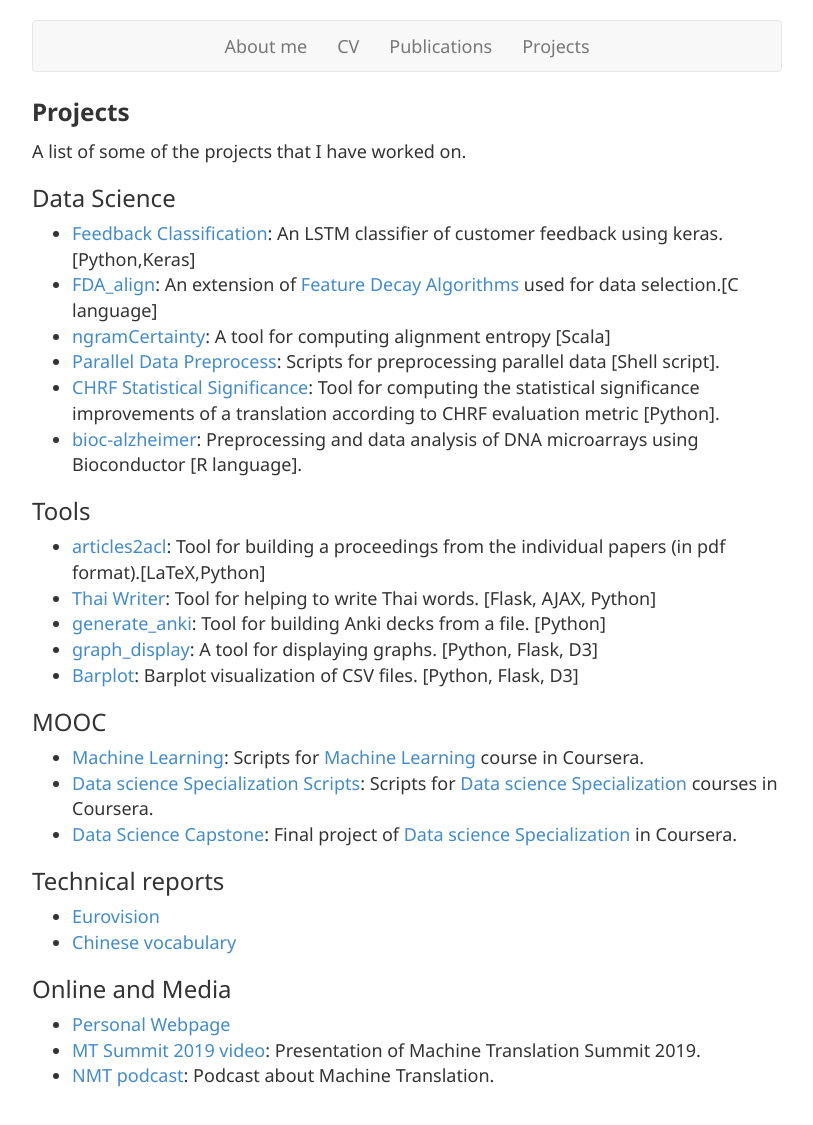
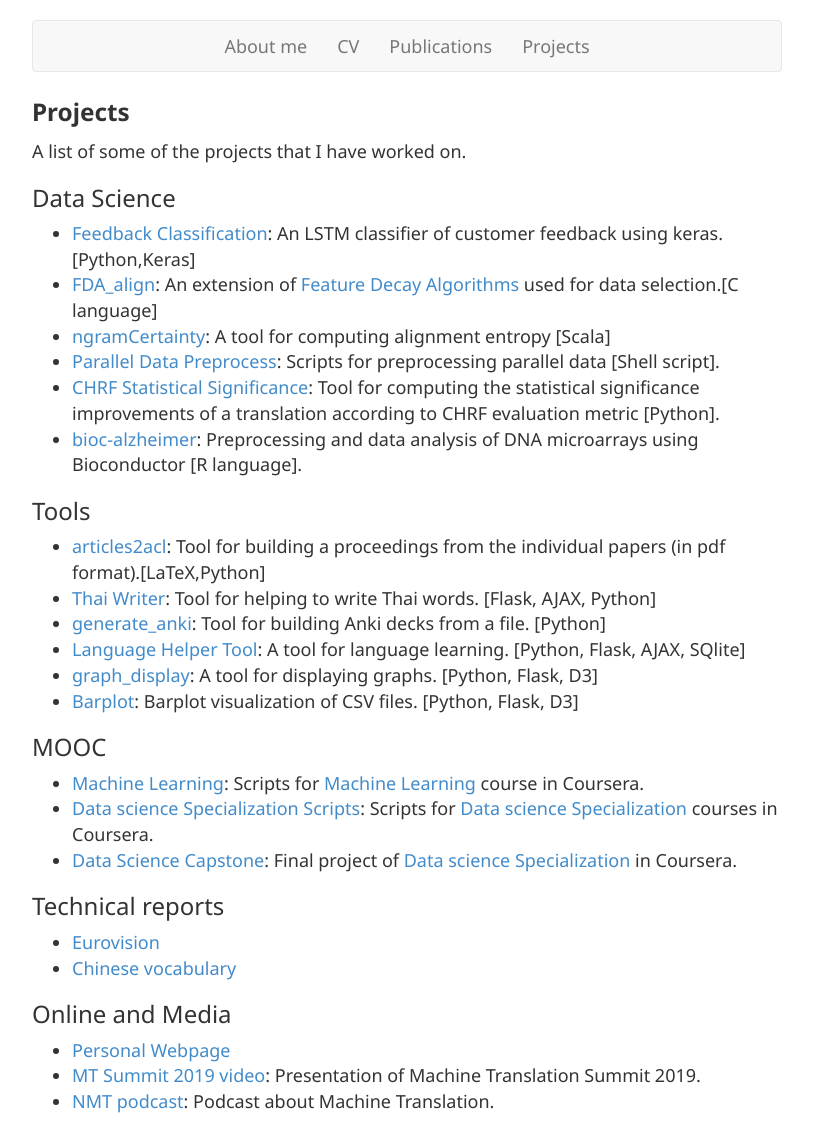
Before and after one commit to alberto-poncelas/alberto-poncelas.github.io, a Jekyll site: the page built from projects.md, in a window 1280 px wide. Shown: the whole page, without its empty margins (233-1046 px from the left). Built offline with Jekyll 4.4.1, drawn with Linux system fonts in a browser that asks for light colours; nearby versions of some CDN libraries; before the commit the page ends 1099 px from its top, so only the background shows below that.

Commit message:
project added

```diff
--- a/projects.md
+++ b/projects.md
@@ -19,6 +19,7 @@ A list of some of the projects that I have worked on.
 * [articles2acl](https://github.com/alberto-poncelas/articles2acl): Tool for building a proceedings from the individual papers (in pdf format).[LaTeX,Python]
 * [Thai Writer](https://github.com/alberto-poncelas/thai_writer): Tool for helping to write Thai words. [Flask, AJAX, Python]
 * [generate_anki](https://github.com/alberto-poncelas/generate_anki): Tool for building Anki decks from a file. [Python]
+* [Language Helper Tool](https://github.com/alberto-poncelas/language_helper_tool): A tool for language learning. [Python, Flask, AJAX, SQlite]
 * [graph_display](https://github.com/alberto-poncelas/graph_display): A tool for displaying graphs. [Python, Flask, D3]
 * [Barplot](https://github.com/alberto-poncelas/data_explorer): Barplot visualization of CSV files. [Python, Flask, D3]
 
```
